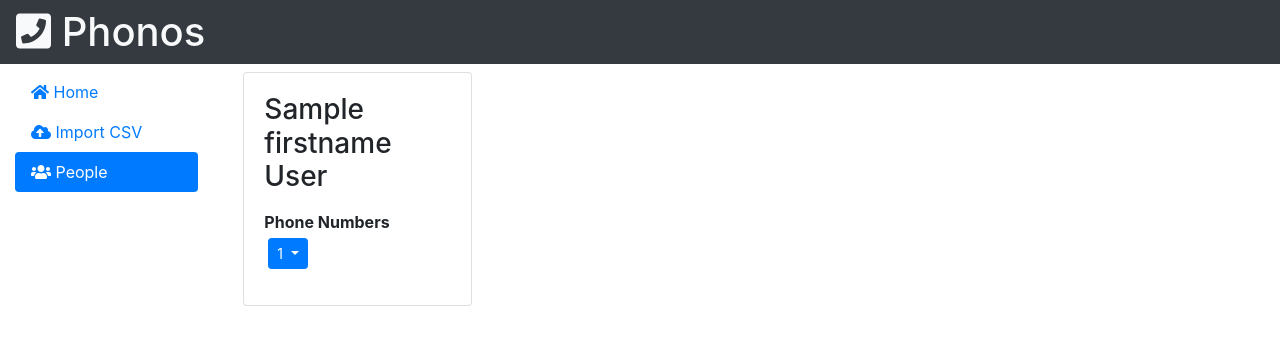
After one commit to nick-garcia/phonos, a Flask app: template phonos/templates/person.html in a window 1280 px wide. The commit adds this page. Shown: the top 345 px of the page. Run offline with Flask 2, Linux system fonts and the light colour scheme; the template is opened without the code that fills it: most values are stand-ins (such as "Sample title", 1, 10 or a date in 2020); parts of the project's set-up code (start-up, migrations or seed data) failed here and were passed over; some libraries are stand-ins or nearby versions.

Commit message:
Added page for display a person's information. Added stub page for list of people.

```diff
--- a/phonos/model.py
+++ b/phonos/model.py
@@ -34,11 +34,13 @@ class PhoneNumber(db.Model):
     type = db.Column(db.String(10), nullable=False)  # (Avaya, Cisco, mobile)
     status = db.Column(db.Enum(PhoneStatus))
     street_address = db.Column(db.String(100))
+    city = db.Column(db.String(50))
+    state = db.Column(db.String(50))
     postal_code = db.Column(db.String(15))
     country_id = db.Column(db.Integer, db.ForeignKey('country.id'), nullable=False)
     country = db.relationship("Country")
     person_id = db.Column(db.Integer, db.ForeignKey('person.id'))
-    person = db.relationship("Person", backref="number", lazy="joined")
+    person = db.relationship("Person", backref="numbers", lazy="joined")
     extra = db.Column(db.JSON)  # Extra information will change based on type.
 
 
--- a/phonos/templates/base.html
+++ b/phonos/templates/base.html
@@ -32,6 +32,9 @@
             <li class="nav-item">
               <a class="nav-link {% if current_page == 'import' %} active {% endif %}" href="/import.html"><i class="fas fa-cloud-upload-alt"></i> Import CSV</a>
             </li>
+            <li class="nav-item">
+              <a class="nav-link {% if current_page == 'people' %} active {% endif %}" href="/people.html"><i class="fas fa-users"></i> People</a>
+            </li>
           </ul>
         </div>
         <div class="col pt-2">
--- a/phonos/templates/index.html
+++ b/phonos/templates/index.html
@@ -13,7 +13,9 @@
         </thead>
         {% for phonenumber in pagination.items %}
         <tr>
-            <td>{{ phonenumber.person.firstname }} {{phonenumber.person.lastname }}</td>
+            <td>
+                <a href="/person/{{ phonenumber.person.id }}">{{ phonenumber.person.firstname }} {{phonenumber.person.lastname }}</a>
+            </td>
             <td>{{ phonenumber.number }}</td>
             <td>
                 {{ phonenumber.type }}
--- /dev/null
+++ b/phonos/templates/people.html
@@ -0,0 +1,5 @@
+{% set current_page = "people" %}
+{% extends 'base.html' %}
+{% block body %}
+    Under Construction
+{% endblock %}
--- /dev/null
+++ b/phonos/templates/person.html
@@ -0,0 +1,36 @@
+{% set current_page = "people" %}
+{% extends 'base.html' %}
+{% block body %}
+    <div class="col-3">
+        <div class="card">
+            <div class="card-body">
+                <h3 class="card-title">{{ person.firstname }} {{ person.lastname }}</h3>
+                <p class="card-text">
+                    <div class="font-weight-bold">Phone Numbers</div>
+                    {% for number in person.numbers %}
+                        <div class="dropdown m-1">
+                            <button class="btn btn-sm btn-primary dropdown-toggle" type="button" id="number{{ loop.index }}" data-toggle="dropdown" aria-haspopup="true" aria-expanded="false">
+                                {{ number.number }}
+                            </button>
+                            <div class="dropdown-menu p-2 col" aria-labelledby="number{{ loop.index }}">
+                                <h5>Address</h5>
+                                <div class="border rounded py-1 px-2">
+                                    {{ number.street_address }}<br/>
+                                    {{ number.city }}, {{ number.state }} {{ number.postal_code }}
+                                </div>
+                                <hr>
+                                <h5>Device Information</h5>
+                                {% for key, value in number.extra.items() %}
+                                    <div>
+                                        <span class="font-weight-bold">{{ key | replace('_', ' ') | title }}</span>
+                                        <span class="text-muted">{{ value }}</span>
+                                    </div>
+                                {% endfor %}
+                            </div>
+                        </div>
+                    {% endfor %}
+                </p>
+            </div>
+        </div>
+    </div>
+{% endblock %}
--- a/phonos/ui_routes.py
+++ b/phonos/ui_routes.py
@@ -12,6 +12,16 @@ def index_html():
 
     return render_template('index.html', pagination=pagination)
 
+@app.route('/people.html')
+def people():
+    return render_template('people.html')
+
+@app.route('/person/<person_id>')
+def person(person_id):
+    person = model.Person.query.filter(model.Person.id == person_id).first_or_404()
+
+    return render_template('person.html', person=person)
+
 @app.route('/import.html', methods=['GET', 'POST'])
 def import_html():
     imported = 0
```
